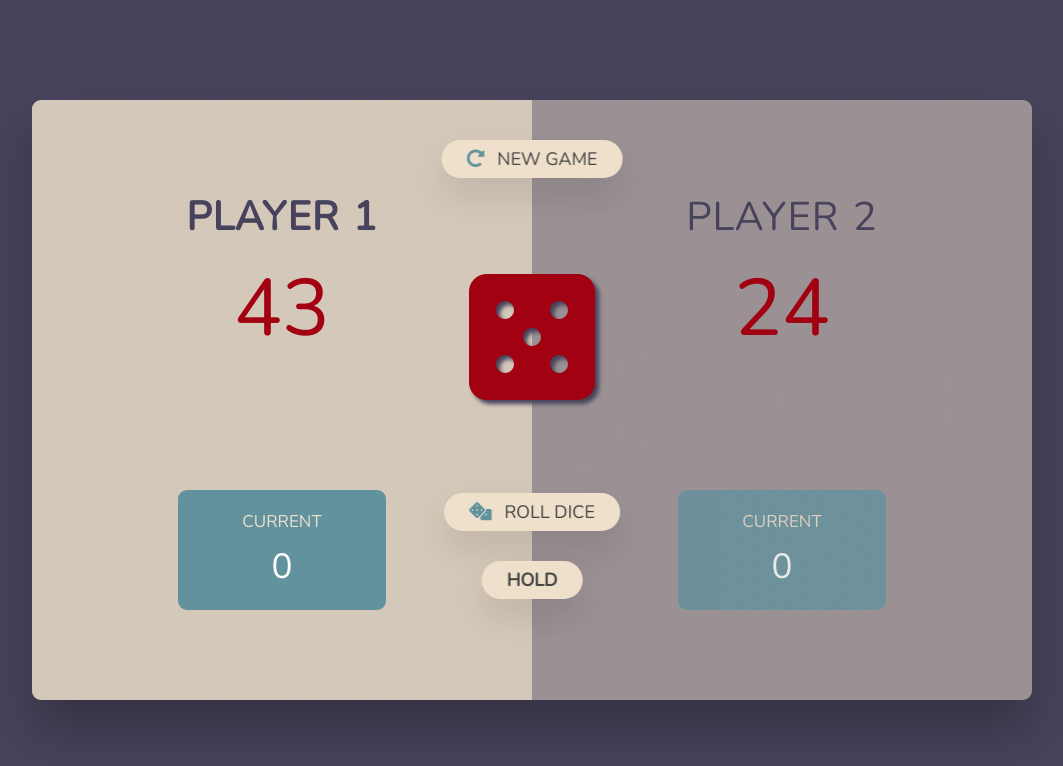
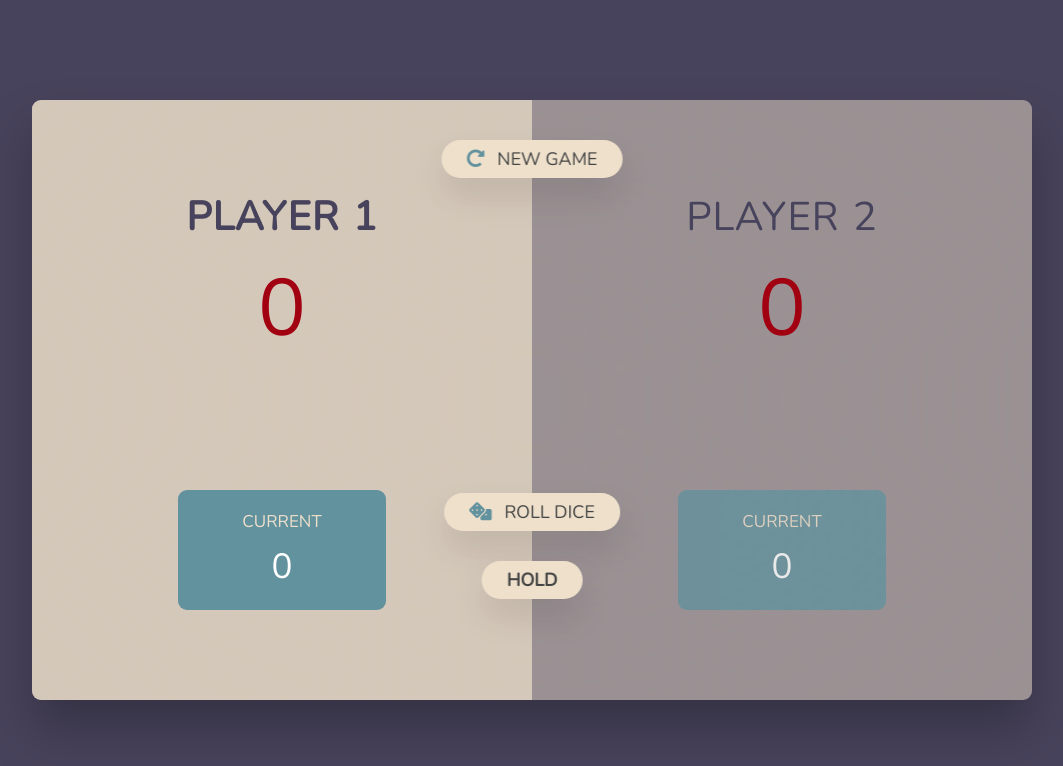
Before and after one commit to alenabauer/js-pig-game, a plain HTML site: page index.html in a window 1280 px wide. Shown: the whole page, without its empty margins (108-1171 px from the left). Drawn offline with nearby package versions, Linux system fonts and the light colour scheme.

Commit message:
Set up the initial state of the game

```diff
--- a/script.js
+++ b/script.js
@@ -1 +1,11 @@
 'use strict';
+
+// Select elements
+const score0Element = document.getElementById('score--0');
+const score1Element = document.getElementById('score--1');
+const diceElement = document.querySelector('.dice');
+
+// Initital state of the game
+score0Element.innerHTML = 0; // Player 1 score
+score1Element.innerHTML = 0; // Player 2 score
+diceElement.classList.add('hidden'); // Hide the dice
--- a/style.css
+++ b/style.css
@@ -172,3 +172,7 @@ main {
   font-weight: 700;
   color: #c7365f;
 }
+
+.hidden {
+  display: none;
+}
```
